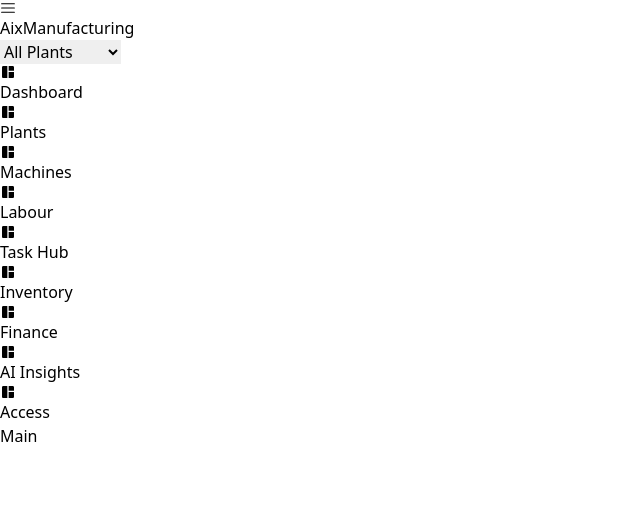
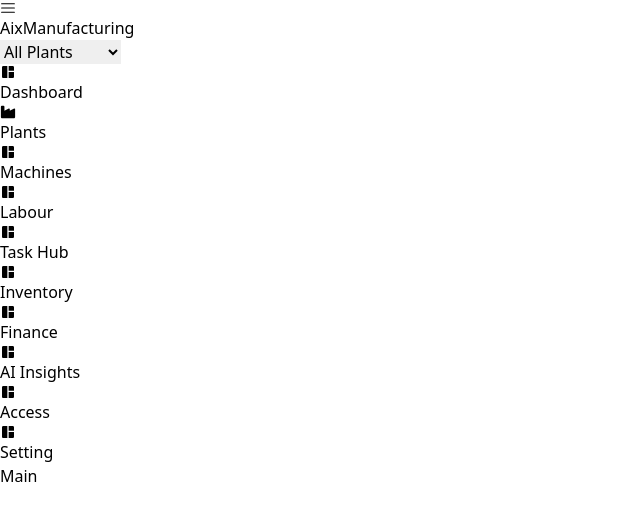
Before and after one commit to ITCartofficial/aixmanufacturing, a React (Vite) app: page / in a window 1280 px wide. Shown: the top 520 px of the page, without its empty margins (0-640 px from the left). Built offline with nearby package versions, Linux system fonts and the light colour scheme.

Commit message:
added pages

```diff
--- a/src/App.jsx
+++ b/src/App.jsx
@@ -1,10 +1,5 @@
-import MainLayout from "./components/MainLayout";
-import { FaRegBell } from "react-icons/fa";
+import Dashboard from "./pages/Dashboard";
 
 export default function App() {
-  return (
-    <MainLayout>
-      <h1 className="text-3xl font-bold text-black">Main</h1>
-    </MainLayout>
-  );
+  return <Dashboard />;
 }
--- a/src/components/layout/Sidebar.jsx
+++ b/src/components/layout/Sidebar.jsx
@@ -1,4 +1,5 @@
 import { MdSpaceDashboard } from "react-icons/md";
+import { FaIndustry } from "react-icons/fa6";
 
 const Sidebar = () => {
   return (
@@ -9,7 +10,7 @@
           <span className="text-[16px] font-semibold">Dashboard</span>
         </li>
         <li className="text-[16px] flex items-center font-semibold text-[#4B4B4B] cursor-pointer hover:text-[#ffffff] hover:bg-[#5D60EF] py-4 px-3 rounded-[10px]">
-          <MdSpaceDashboard className="text-[20px] mr-2" />
+          <FaIndustry className="text-[20px] mr-2" />
           <span className="text-[16px] font-semibold">Plants</span>
         </li>
         <li className="text-[16px] flex items-center font-semibold text-[#4B4B4B] cursor-pointer hover:text-[#ffffff] hover:bg-[#5D60EF] py-4 px-3 rounded-[10px]">
@@ -40,6 +41,10 @@
           <MdSpaceDashboard className="text-[20px] mr-2" />
           <span className="text-[16px] font-semibold">Access</span>
         </li>
+        <li className="text-[16px] flex items-center font-semibold text-[#4B4B4B] cursor-pointer hover:text-[#ffffff] hover:bg-[#5D60EF] py-4 px-3 rounded-[10px]">
+          <MdSpaceDashboard className="text-[20px] mr-2" />
+          <span className="text-[16px] font-semibold">Setting</span>
+        </li>
       </ul>
     </div>
   );
--- /dev/null
+++ b/src/pages/Dashboard.jsx
@@ -0,0 +1,12 @@
+import React from 'react'
+import MainLayout from '../components/MainLayout'
+
+const Dashboard = () => {
+  return (
+    <MainLayout>
+      <h1 className="text-3xl font-bold text-black">Main</h1>
+    </MainLayout>
+  )
+}
+
+export default Dashboard
```
Also changed, not shown: src/pages/Login.jsx (added).
